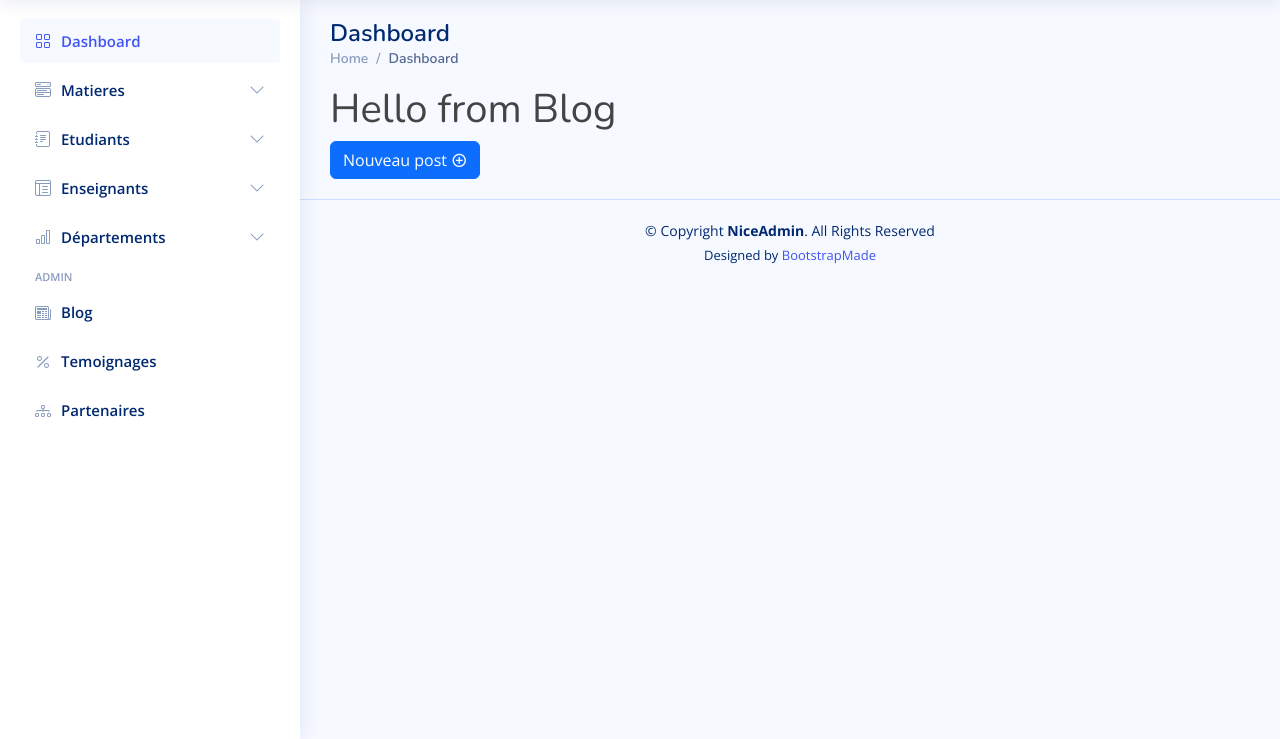
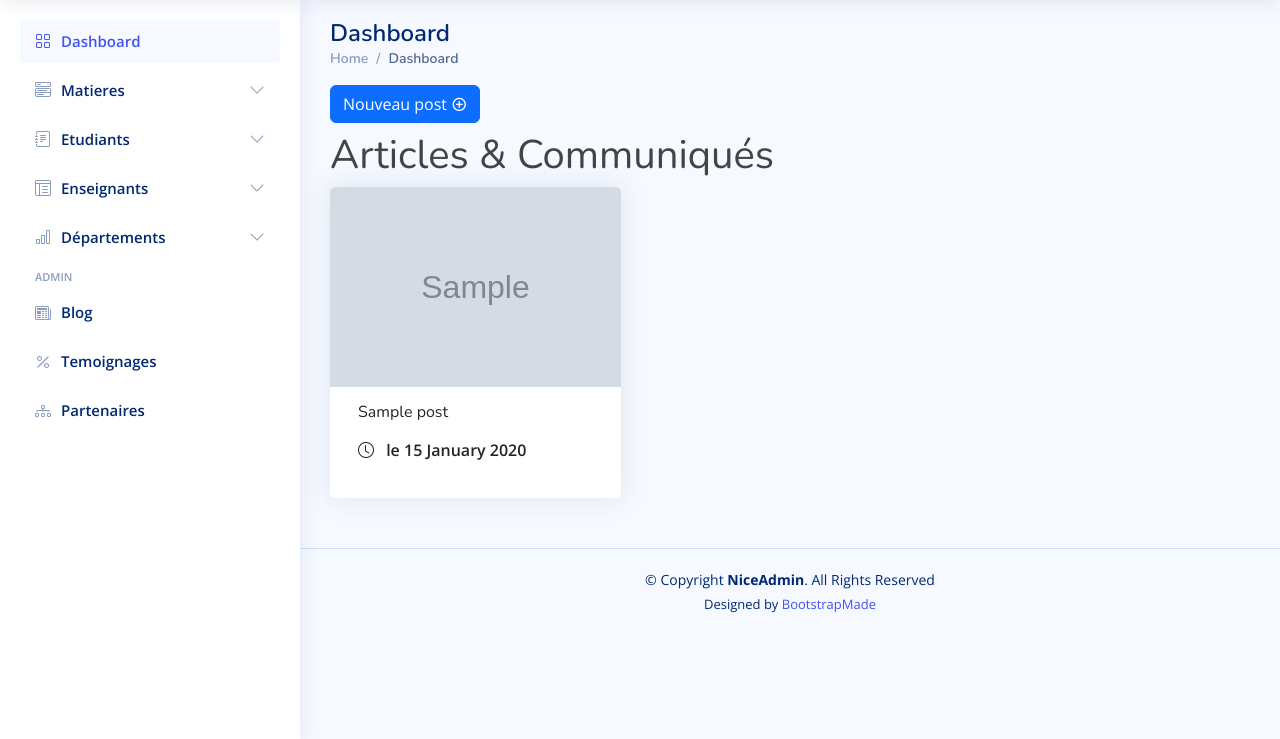
Before and after one commit to nsd-design/pgpul, a Django app: page /dashmin/blog/ in a window 1280 px wide. Shown: the part 61-800 px from the top of the page. Run offline with Django 4.2, Linux system fonts and the light colour scheme; tables that the repository leaves empty hold one stand-in row (values such as "Sample post"); grey boxes marked "Sample" are stand-in pictures; some libraries are stand-ins or nearby versions.

Commit message:
Affichage et Lecrture articles

```diff
--- a/landing_page/models.py
+++ b/landing_page/models.py
@@ -1,4 +1,7 @@
+from datetime import timedelta
+
 from django.db import models
+from django.utils import timezone
 from tinymce.models import HTMLField
 
 from utilisateur.models import Utilisateur
@@ -11,6 +14,28 @@ class Post(models.Model):
     posted = models.BooleanField(default=False)
     created_at = models.DateTimeField(auto_now_add=True)
     created_by = models.ForeignKey(Utilisateur, on_delete=models.SET_NULL, null=True)
+
+    def __str__(self):
+        return f"{self.pk} - {self.title}"
+
+    def age(self):
+        now = timezone.now()
+        difference = now - self.created_at
+
+        # Détermine combien de jours se sont écoulés
+        if difference < timedelta(minutes=1):
+            return "à l'instant"
+        elif difference < timedelta(hours=1):
+            minutes = difference.seconds // 60
+            return f"il y a {minutes} minute(s)"
+        elif difference < timedelta(days=1):
+            hours = difference.seconds // 3600
+            return f"il y a {hours} heure(s)"
+        elif difference < timedelta(days=7):
+            days = difference.days
+            return f"il y a {days} jour(s)"
+        else:
+            return f"le {self.created_at.strftime('%d %B %Y')}"
 
 
 class Comment(models.Model):
--- /dev/null
+++ b/landing_page/templates/landing_page/articles.html
@@ -0,0 +1,39 @@
+{% load static %}
+{% load crispy_forms_tags %}
+
+<section class="section">
+    <div class="row align-items-top d-flex justify-content-start">
+        <!-- Card with an image on top -->
+        {% for article in articles %}
+        <div class="col-lg-4">
+            <a href="{% url 'read-article' article.id %}">
+                <div class="card">
+                    <div class="top-card" style="height: 200px;">
+                        {% if article.cover %}
+                        <img src="{{ article.cover.url }}" class="card-img-top img-responsive" alt=""
+                             style="height: 100%; width: 100%; object-fit: cover;"
+                        >
+                        {% endif %}
+                    </div>
+                    <div class="card-body">
+                        <h6 class="mt-2 p-2">{{ article.title}}</h6>
+                        <p class="fw-semibold"><span class="bi bi-clock m-2"></span> {{ article.age }}</p>
+                    </div>
+<!--                    {% if matiere.enseigne_par %}-->
+                    <div class="card-footer">
+                        <p>
+                            <i class="ri-user-3-line"></i>
+<!--                            {% if matiere.enseigne_par.all|length >= 0 %}-->
+<!--                            {% for enseignant in matiere.enseigne_par %}-->
+                            <span></span> |
+<!--                            {% endfor %}-->
+<!--                            {% endif %}-->
+                        </p>
+                    </div>
+<!--                    {% endif %}-->
+                </div><!-- End Card with an image on top -->
+            </a>
+        </div>
+        {% endfor %}
+    </div>
+</section>
--- a/landing_page/templates/landing_page/blog.html
+++ b/landing_page/templates/landing_page/blog.html
@@ -3,14 +3,17 @@
 {% load static %}
 {% load crispy_forms_tags %}
 {% block content %}
-    <h1>Hello from Blog</h1>
-<!-- Lancer le Modal ajout Cours-->
+<!-- Lancer le Modal ajout Post-->
     <button type="button" data-bs-toggle="modal" data-bs-target="#create-blog" data-sommaire-id="" data-sommaire-titre="" data-matiere=""
       class="btn btn-primary" title=""
-      >
+    >
         Nouveau post
         <i class="ri-add-circle-line"></i>
     </button>
+
+    <h1 class="mt-2">Articles & Communiqués</h1>
+
+    {% include "landing_page/articles.html" %}
 
     <div class="modal fade" id="create-blog" tabindex="-1" data-bs-backdrop="false">
         <div class="modal-dialog modal-fullscreen">
--- a/landing_page/urls.py
+++ b/landing_page/urls.py
@@ -3,5 +3,6 @@ from django.urls import path
 from landing_page.views import *
 
 urlpatterns = [
-    path('blog/', blog, name='blog')
+    path('blog/', blog, name='blog'),
+    path('blog/read/<int:id_article>', lire_article, name='read-article'),
 ]
--- a/landing_page/views.py
+++ b/landing_page/views.py
@@ -3,9 +3,10 @@ import pathlib
 from django.contrib import messages
 from django.contrib.auth import authenticate, login
 from django.http import JsonResponse
-from django.shortcuts import render, redirect
+from django.shortcuts import render, redirect, get_object_or_404
 
 from landing_page.forms import PostForm
+from landing_page.models import Post
 
 
 def home(request):
@@ -25,7 +26,11 @@ def home(request):
 
 def blog(request):
     post_form = PostForm()
-    context = {"form": post_form}
+    # Recuperatons des articles
+    articles = Post.objects.all()
+    context = {"form": post_form, "articles": articles}
+
+    # Creation d'un article
     if request.method == "POST":
         extensions = ['.jpg', '.jpeg', '.png']
         form = PostForm(request.POST, request.FILES)
@@ -46,7 +51,15 @@ def blog(request):
             except Exception as e:
                 return JsonResponse({"error": True, "msg": e})
             else:
-                print("Post saved")
+                # print("Post saved")
                 return JsonResponse({"success": True, "msg": "Article créé avec succès"})
 
     return render(request, "landing_page/blog.html", context)
+
+
+def lire_article(request, id_article):
+    if request.method == "GET":
+        article = get_object_or_404(Post, id=int(id_article))
+        # print("Article:", article)
+        context = {"article": article}
+        return render(request, "landing_page/lire_article.html", context)
--- a/pgpul_project/urls.py
+++ b/pgpul_project/urls.py
@@ -20,6 +20,9 @@ from django.urls import path, include
 from landing_page.views import home
 from pgpul_admin.views import dashboard
 
+from django.conf import settings
+from django.conf.urls.static import static
+
 urlpatterns = [
     path('admin/', admin.site.urls),
     path('', home, name='home'),
@@ -28,3 +31,6 @@ urlpatterns = [
     path('user/', include('utilisateur.urls')),
     path('', include('pgpul_admin.urls'))
 ]
+
+if settings.DEBUG:
+    urlpatterns += static(settings.MEDIA_URL, document_root=settings.MEDIA_ROOT)
```
Also changed, not shown: landing_page/templates/landing_page/lire_article.html (added, +20 -0 lines).
